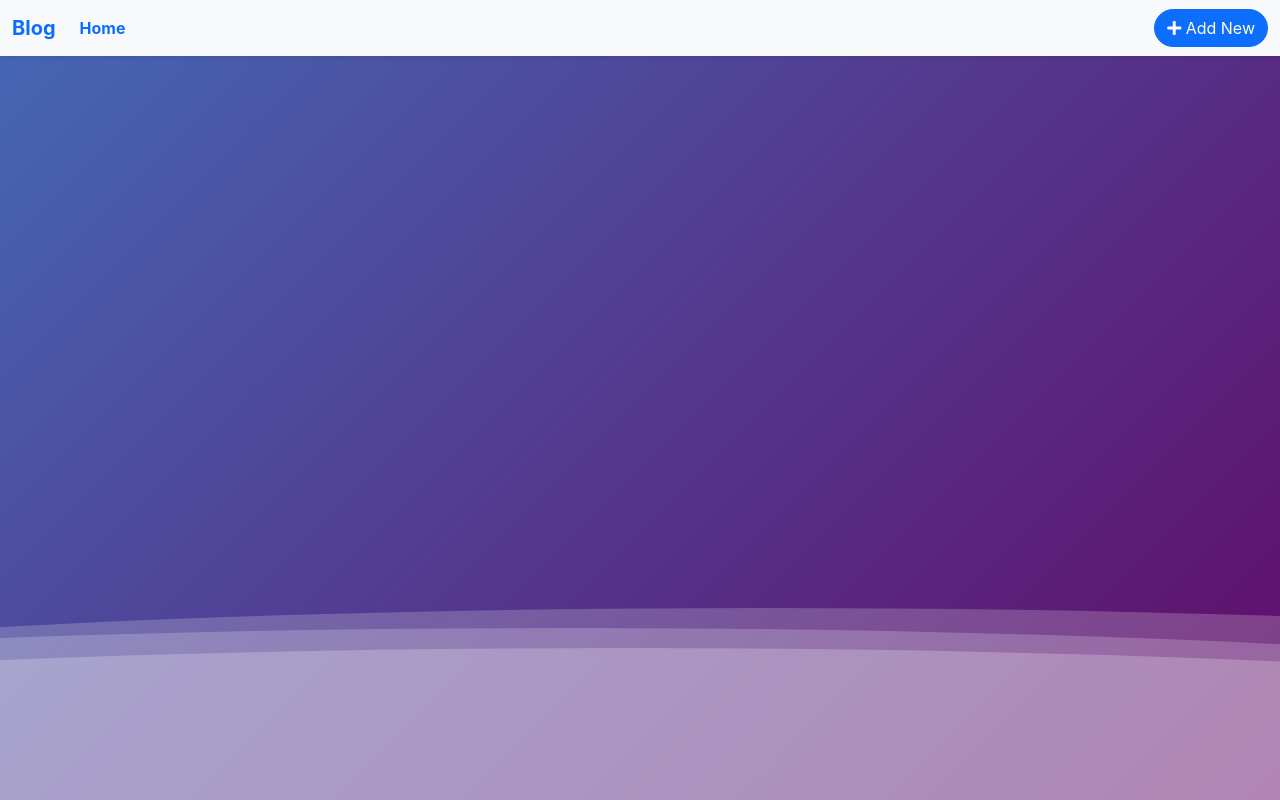
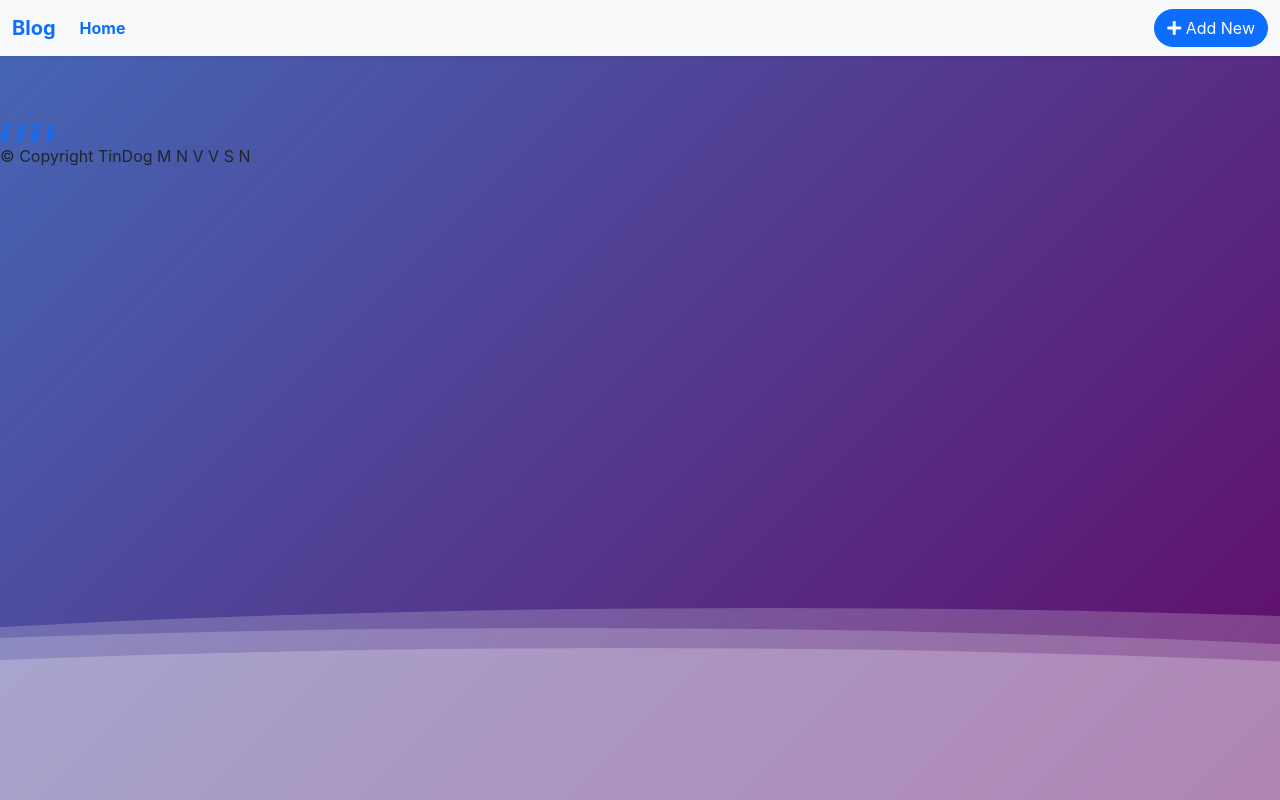
Before and after one commit to Narasimha1576/Blog-app, a plain HTML site: page index.html in a window 1280 px wide. Drawn offline with nearby package versions, Linux system fonts and the light colour scheme.

Commit message:
Update index.html

```diff
--- a/index.html
+++ b/index.html
@@ -90,6 +90,25 @@
      <div class="wave"></div>
      <div class="wave"></div>
   </div>
+	<!-- Footer -->
+
+  <footer id="footer">
+    <a href="https://r.search.yahoo.com/_ylt=AwrKF2ooJw9krqchGCq7HAx.;_ylu=Y29sbwNzZzMEcG9zAzEEdnRpZAMEc2VjA3Ny/RV=2/RE=1678743465/RO=10/RU=https%3a%2f%2fwww.facebook.com%2findex.php/RK=2/RS=Vfq.Qv0D.TIiykHKnKP2YoU6R4Q-" target="_blank">
+    <i class=" social-icon fa-brands fa-facebook"></i>
+    </a>
+    <a href="https://instagram.com/narasimha_2701?igshid=ZDdkNTZiNTM=" target="_blank">
+    <i class="social-icon fa-brands fa-instagram"></i>
+    </a>
+    <a href="https://www.linkedin.com/in/narasimha-madduri-621521220" target="_blank">
+    <i class="social-icon fa-brands fa-twitter"></i>
+    </a>
+    <a href="mailto:narasimhamaddhuri25@gmail.com">
+    <i class="social-icon fa-solid fa-envelope"></i>
+    </a>
+    <p>© Copyright TinDog M N V V S N </p>
+
+  </footer>
+
 	<script src="https://cdn.jsdelivr.net/npm/@popperjs/core@2.9.2/dist/umd/popper.min.js" integrity="sha384-IQsoLXl5PILFhosVNubq5LC7Qb9DXgDA9i+tQ8Zj3iwWAwPtgFTxbJ8NT4GN1R8p" crossorigin="anonymous"></script>
 	<script src="https://cdn.jsdelivr.net/npm/bootstrap@5.0.1/dist/js/bootstrap.min.js" integrity="sha384-Atwg2Pkwv9vp0ygtn1JAojH0nYbwNJLPhwyoVbhoPwBhjQPR5VtM2+xf0Uwh9KtT" crossorigin="anonymous"></script>
 	<script src="script.js"></script>
```
